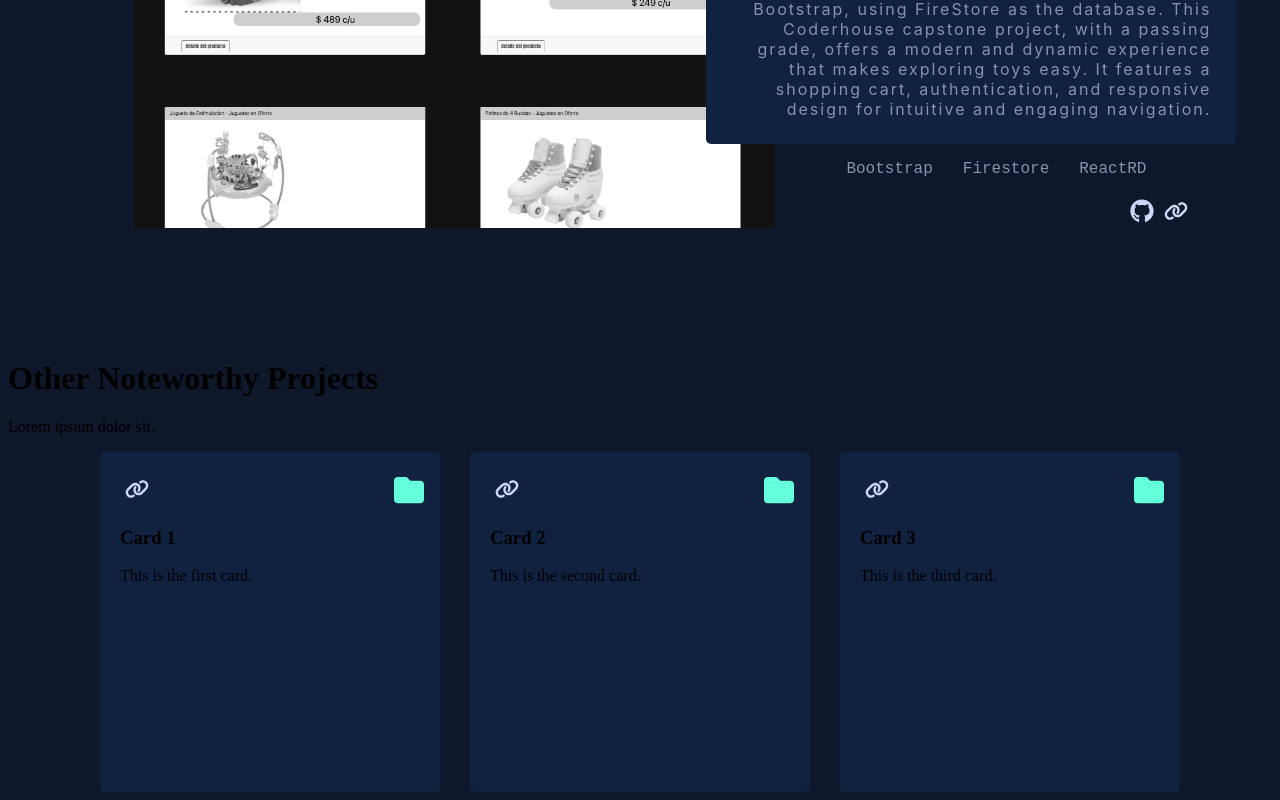
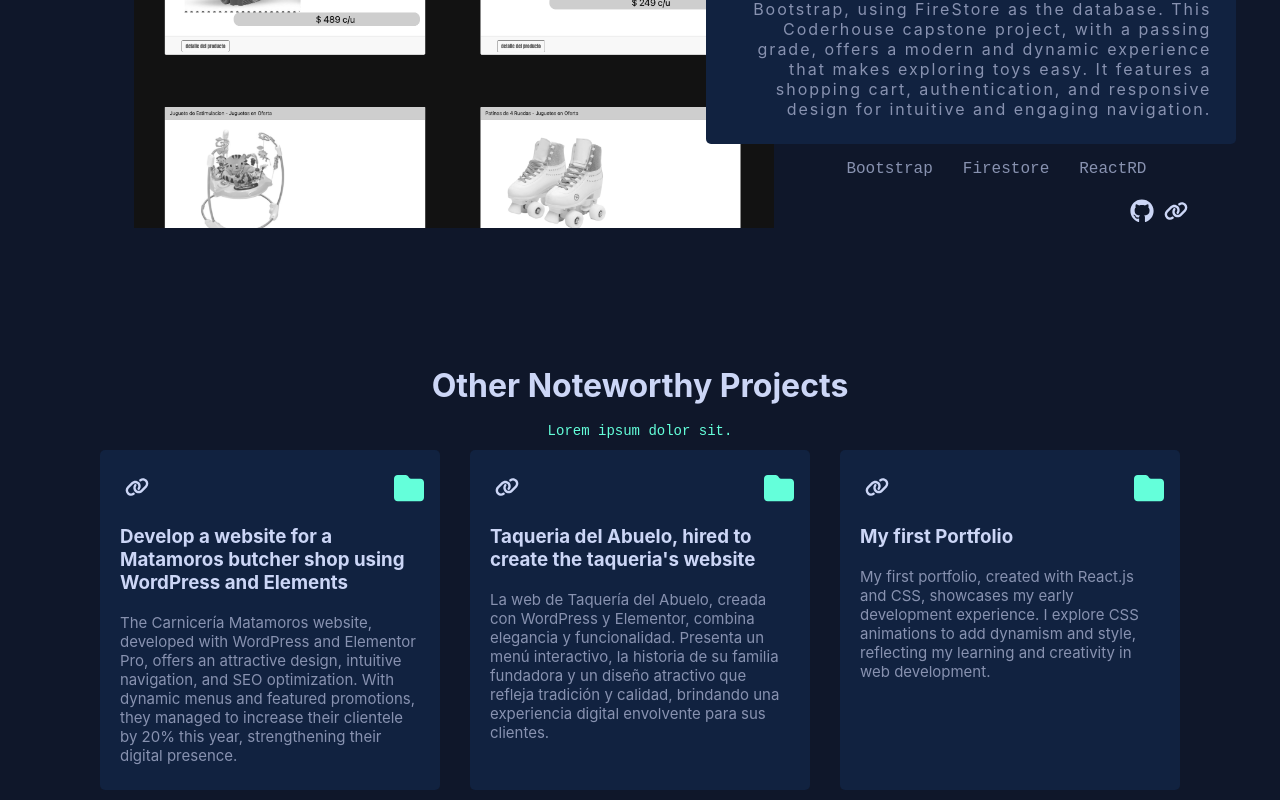
Before and after one commit to Xhan88/christianmq, a React (Vite) app: page / in a window 1280 px wide. Shown: the part 3837-4637 px from the top of the page. Built offline with nearby package versions, Linux system fonts and the light colour scheme.

Commit message:
18-march-2025

```diff
--- a/CardContext.jsx
+++ b/CardContext.jsx
@@ -6,20 +6,20 @@ export const CardProvider = ({ children }) => {
   const cardsData = [
     {
       id: 1,
-      title: "Card 1",
-      description: "This is the first card.",
+      title: "Develop a website for a Matamoros butcher shop using WordPress and Elements",
+      description: "The Carnicería Matamoros website, developed with WordPress and Elementor Pro, offers an attractive design, intuitive navigation, and SEO optimization. With dynamic menus and featured promotions, they managed to increase their clientele by 20% this year, strengthening their digital presence.",
       image: "https://via.placeholder.com/150"
     },
     {
       id: 2,
-      title: "Card 2",
-      description: "This is the second card.",
+      title: "Taqueria del Abuelo, hired to create the taqueria's website",
+      description: "La web de Taquería del Abuelo, creada con WordPress y Elementor, combina elegancia y funcionalidad. Presenta un menú interactivo, la historia de su familia fundadora y un diseño atractivo que refleja tradición y calidad, brindando una experiencia digital envolvente para sus clientes.",
       image: "https://via.placeholder.com/150"
     },
     {
       id: 3,
-      title: "Card 3",
-      description: "This is the third card.",
+      title: "My first Portfolio",
+      description: "My first portfolio, created with React.js and CSS, showcases my early development experience. I explore CSS animations to add dynamism and style, reflecting my learning and creativity in web development.",
       image: "https://via.placeholder.com/150"
     }
   ];
--- a/src/OtherProyects/Card.css
+++ b/src/OtherProyects/Card.css
@@ -17,3 +17,33 @@
      justify-content: center;
      gap: 30px;
 }
+
+.title-other-works {
+    display: flex;
+    flex-direction: column;
+    align-items: center;
+    line-height: 10px;
+}
+
+.title-other-works h1 {
+    color: var(--light-color);
+    font-family:  'Calibre', 'Inter', 'San Francisco', 'SF Pro Text', -apple-system, system-ui, sans-serif;
+    font-size: 32px;
+}
+
+.title-other-works p{
+    color: var(--green-color);
+    font-family: "SF Mono", "Fira Code", "Fira Mono", "Roboto Mono", monospace;
+    font-size: 14px;
+}
+
+.text-cards h3{
+    font-family:  'Calibre', 'Inter', 'San Francisco', 'SF Pro Text', -apple-system, system-ui, sans-serif;
+    color: var(--light-color);
+}
+
+.text-cards p {
+    color: var(--grey-color);
+    font-family:  'Calibre', 'Inter', 'San Francisco', 'SF Pro Text', -apple-system, system-ui, sans-serif;
+    font-size: 15px;
+}
--- a/src/OtherProyects/Card.jsx
+++ b/src/OtherProyects/Card.jsx
@@ -29,9 +29,11 @@ const Card = () => {
 
     </div>
 
+        <div className="text-cards">
+            <h3>{card.title}</h3>
+            <p>{card.description}</p>
+        </div>
 
-          <h3>{card.title}</h3>
-          <p>{card.description}</p>
 
         </div>
       ))}
--- a/src/cursor-custom/CustomCursor.css
+++ b/src/cursor-custom/CustomCursor.css
@@ -11,11 +11,11 @@
     filter: blur(6rem);
     z-index: -1;
   }
-
+/*
   .custom-cursor.hovering {
     width: 90px;
     height: 90px;
     background-color: rgb(194, 197, 136);
     border: 20px solid rgb(163, 177, 130);
     filter: blur(6rem);
-  }
+  } */
```
